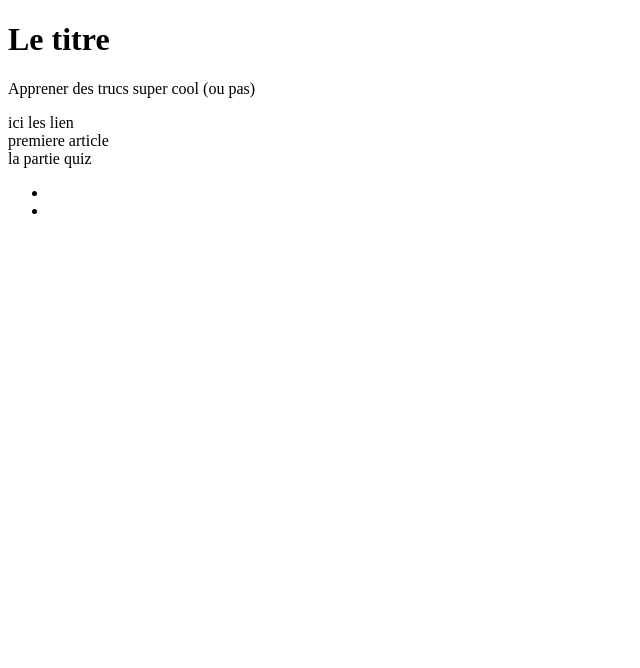
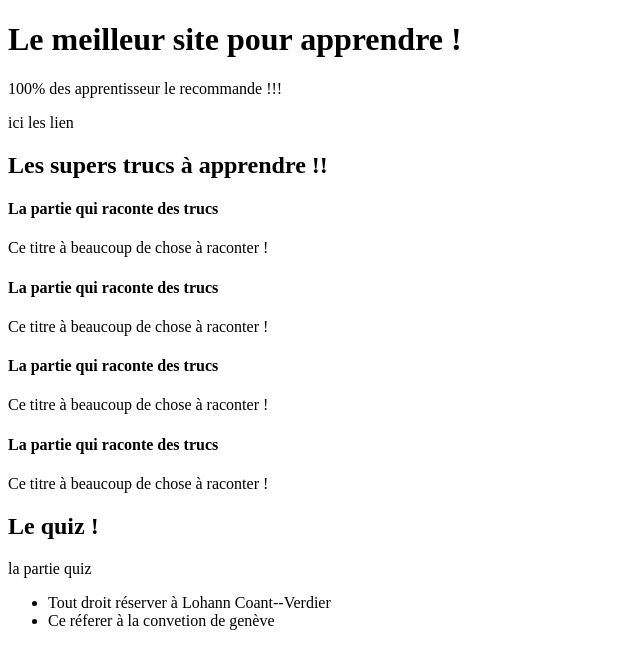
Before and after one commit to tonychhem-maker/website-project, a plain HTML site: page main.html in a window 1280 px wide. Shown: the whole page, without its empty margins (0-640 px from the left). Drawn offline with Linux system fonts and the light colour scheme.

Commit message:
Partie html avec place holder

```diff
--- a/main.html
+++ b/main.html
@@ -8,19 +8,35 @@
         <main>
             <!--Tete/menu du site-->
             <header>
-                <h1>Le titre</h1>
-                <p>Apprener des trucs super cool (ou pas)</p>
+                <h1>Le meilleur site pour apprendre !</h1>
+                <p>100% des apprentisseur le recommande !!!</p>
                 <nav>
                     ici les lien
                 </nav>
             </header>
             <!--Les sections du site : les differentes parties-->
             <section>
+                <!--Les article qui raconte le petit résumé des grande parties-->
+                <h2 class="section-title">Les supers trucs à apprendre !!</h2>
                 <article>
-                    premiere article
+                    <h4 class="article-title">La partie qui raconte des trucs</h4>
+                    <p>Ce titre à beaucoup de chose à raconter !</p>
+                </article>
+                <article>
+                    <h4 class="article-title">La partie qui raconte des trucs</h4>
+                    <p>Ce titre à beaucoup de chose à raconter !</p>
+                </article>
+                <article>
+                    <h4 class="article-title">La partie qui raconte des trucs</h4>
+                    <p>Ce titre à beaucoup de chose à raconter !</p>
+                </article>
+                <article>
+                    <h4 class="article-title">La partie qui raconte des trucs</h4>
+                    <p>Ce titre à beaucoup de chose à raconter !</p>
                 </article>
             </section>
             <section>
+                <h2 class="section-title">Le quiz !</h2>
                 <article>
                     la partie quiz
                 </article>
@@ -29,8 +45,8 @@
         <!--Mention-->
         <footer>
             <ul>
-                <li></li>
-                <li></li>
+                <li>Tout droit réserver à Lohann Coant--Verdier</li>
+                <li>Ce réferer à la convetion de genève</li>
             </ul>
         </footer>
     </body>
```
